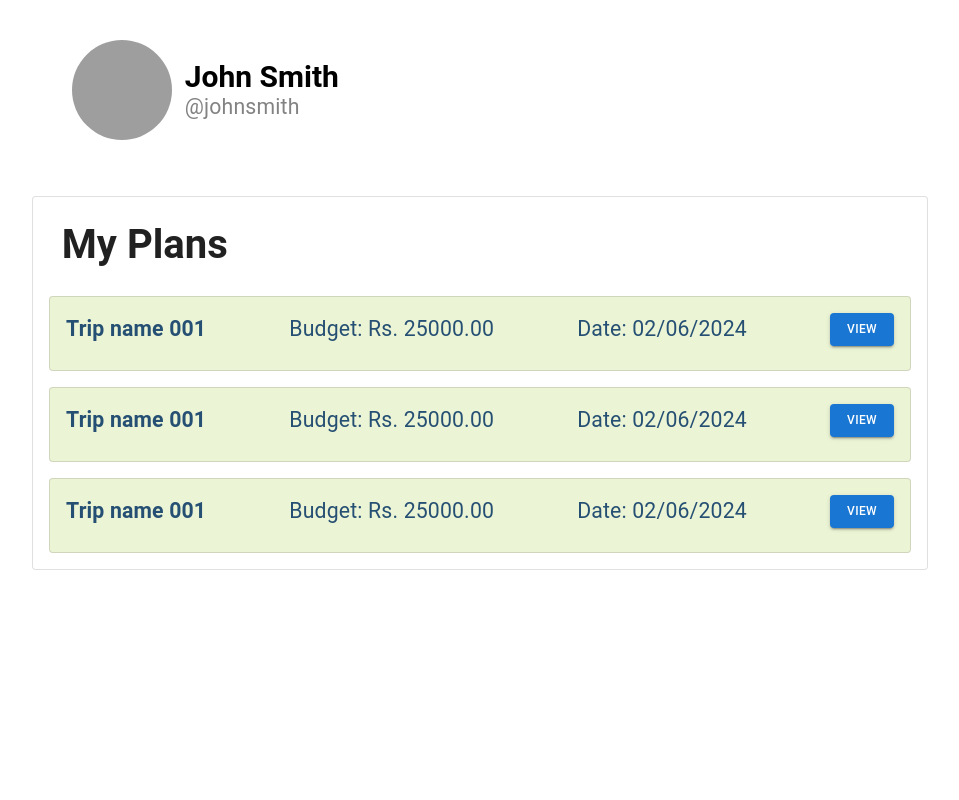
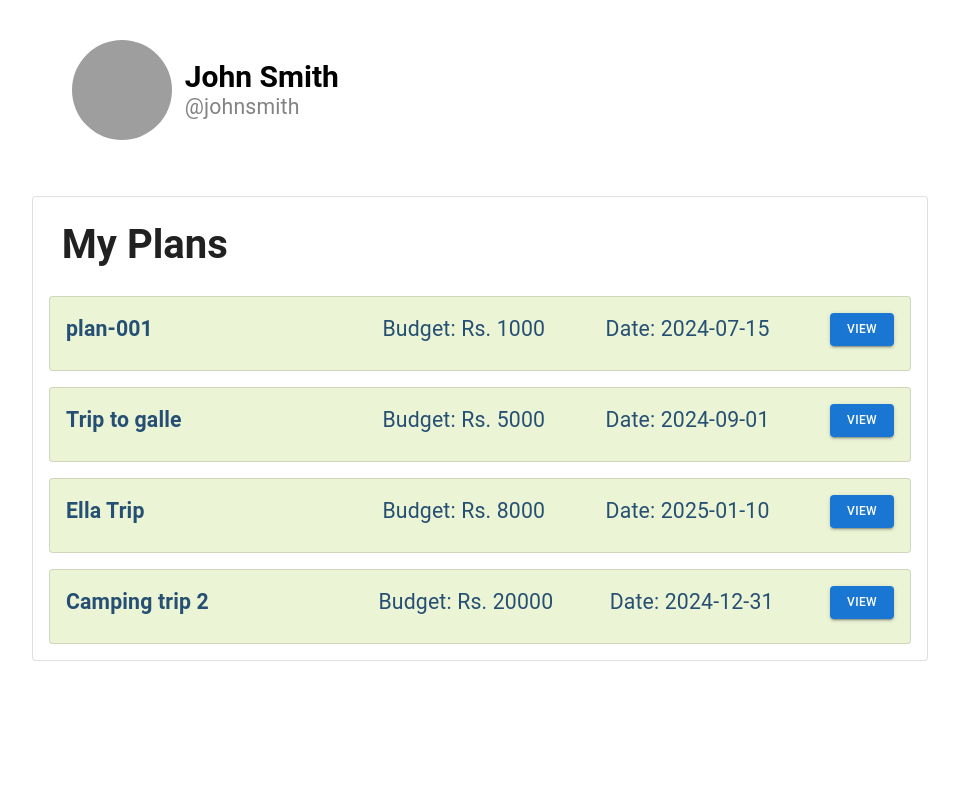
Before and after one commit to devmaniac1/Testing-Purpose, a React (Create React App) app: page / in a window 1280 px wide. Shown: the top 800 px of the page, without its empty margins (160-1119 px from the left). Built offline with nearby package versions, Linux system fonts and the light colour scheme; grey boxes are pictures that could not be loaded; a web font is replaced by a local one.

Commit message:
added array for plans
added array for plans in dashboard and used a map to map the plans

```diff
--- a/src/Dashboard.js
+++ b/src/Dashboard.js
@@ -2,6 +2,14 @@ import { Button, Card, CardContent, Typography } from "@mui/material";
 import Navbar from "./Navbar";
 import LoginBgImg from "./images/login1.png";
 import ProfileImg from "./images/profile.jpg";
+
+const plans = [
+  { planname: 'plan-001', budget: 1000, date: '2024-07-15' },
+  { planname: 'Trip to galle', budget: 5000, date: '2024-09-01' },
+  { planname: 'Ella Trip', budget: 8000, date: '2025-01-10' },
+  { planname: 'Camping trip 2', budget: 20000, date: '2024-12-31' }
+];
+
 
 function Dashboard() {
   return(
@@ -10,9 +18,9 @@ function Dashboard() {
         <ProdileDetails img={ProfileImg} name="John Smith" username="@johnsmith"/>
         <Card variant="outlined" sx={{p: "0 2vh", m: "2vh 0vw"}}>
           <h1 style={{padding: "3vh 1vw 1.5vh 1vw", fontSize: "4rem", fontFamily: "roboto"}}>My Plans</h1>
-          <TripDetailCard tripname="Trip name 001" budget="25000.00" date="02/06/2024"/>
-          <TripDetailCard tripname="Trip name 001" budget="25000.00" date="02/06/2024"/>
-          <TripDetailCard tripname="Trip name 001" budget="25000.00" date="02/06/2024"/>
+          {plans.map((plan) =>
+            <TripDetailCard tripname={plan.planname} budget={plan.budget} date={plan.date}/>
+            )}
         </Card>
       </div>
 
@@ -26,13 +34,16 @@ function TripDetailCard(props) {
   return(
     <Card variant="outlined" sx={{m: "2vh 0", backgroundColor: "#ECF4D6", color: "#265073"}}>
       <CardContent sx={{display: "flex", justifyContent: "space-between", alignItems: "center", padding: "16px"}}>
-        <Typography variant="h4" component="h1" fontWeight="bold">
+
+        <Typography variant="h4" component="h1" fontWeight="bold" style={{minWidth: "20vw"}}>
           {props.tripname}
         </Typography>
-        <Typography variant="h4" component="h1">
+
+        <Typography variant="h4" component="h1" style={{minWidth: "12vw"}}>
           Budget: Rs. {props.budget}
         </Typography>
-        <Typography variant="h4" component="h1">
+
+        <Typography variant="h4" component="h1" style={{minWidth: "10vw"}}>
           Date: {props.date}
         </Typography>
         <Button variant="contained" size="medium" style={{fontSize: "1.2rem"}}>
--- a/src/home-components/Home.js
+++ b/src/home-components/Home.js
@@ -19,6 +19,12 @@ import {
 } from "react-icons/fa";
 import { Autocomplete, useJsApiLoader } from "@react-google-maps/api";
 import Dashboard from "../Dashboard.js";
+
+
+
+
+
+
 
 function Home({ viewportWidth, handleCurrentPage }) {
   const [signUp, setSignUp] = useState(false);
```
